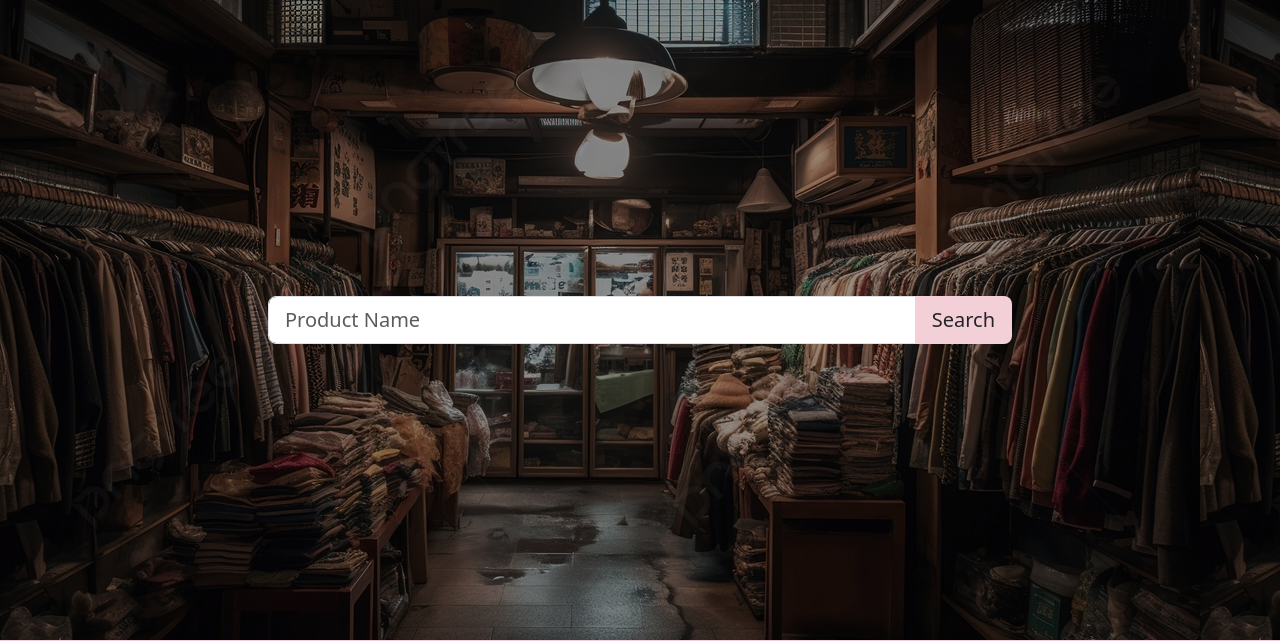
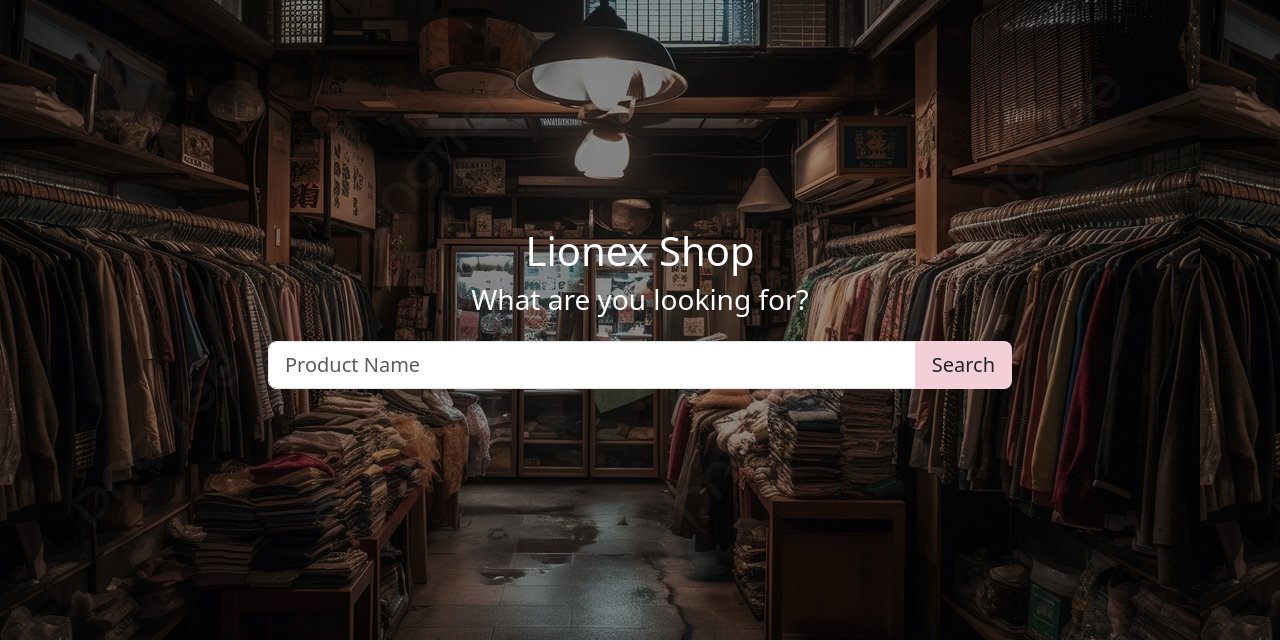
Before and after one commit to aditpmkas/OnlineShop, a PHP site: page / in a window 1280 px wide. Shown: the part 56-697 px from the top of the page. Run offline with PHP 8.4, Linux system fonts and the light colour scheme; data that the repository does not hold is empty; some libraries are stand-ins or nearby versions.

Commit message:
Update index.php
dscrption above search bar

```diff
--- a/onlineshop/index.php
+++ b/onlineshop/index.php
@@ -19,7 +19,8 @@
 
     <div class="container-fluid banner d-flex align-items-center">
         <div class="container text-center text-white smoke">
-
+            <h1>Lionex Shop</h1>
+            <h3>What are you looking for?</h3>
            <div class="col-md-8 offset-md-2">
             <form method="get" action="product.php">
                 <div class= "input-group input-group-lg my-4" >
```
